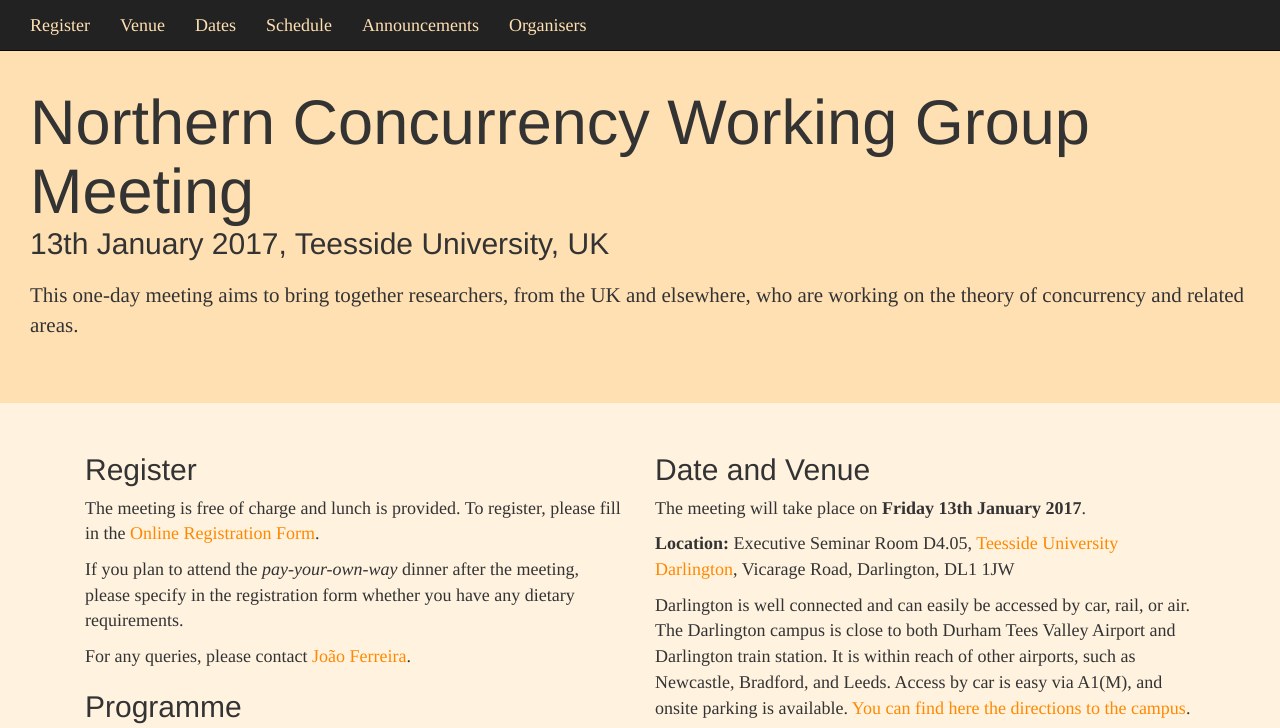
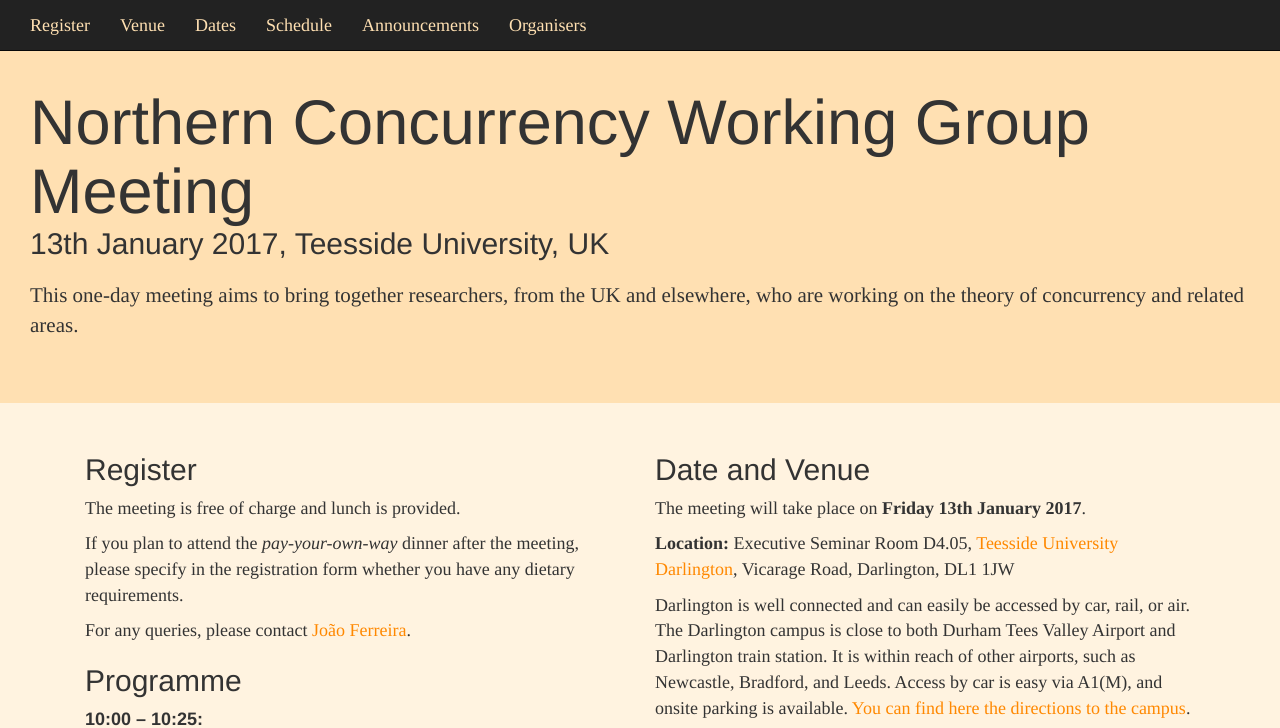
Before and after one commit to ncwg/ncwg.github.io, a plain HTML site: page tees17/index.html in a window 1280 px wide. Shown: the top 728 px of the page. Drawn offline with Linux system fonts and the light colour scheme; grey boxes are pictures that could not be loaded; a web font is replaced by a local one.

Commit message:
Commented the registration link.

```diff
--- a/tees17/index.html
+++ b/tees17/index.html
@@ -57,7 +57,7 @@ concurrency and related areas.</p>
 <div class="container">
   <div class="col-sm-6">
     <h2><a class="anchor" name="register"></a>Register</h2>
-    <p>The meeting is free of charge and lunch is provided. To register, please fill in the <a href="https://goo.gl/forms/ueE1NbXaRCxNv8ip2">Online Registration Form</a>.</p>
+    <p>The meeting is free of charge and lunch is provided.</p> <!--To register, please fill in the <a href="https://goo.gl/forms/ueE1NbXaRCxNv8ip2">Online Registration Form</a>.</p>-->
     <p>If you plan to attend the <em>pay-your-own-way</em> dinner after the meeting, please specify in the registration form whether you have any dietary requirements.</p>
     <p>For any queries, please contact <a href="mailto:jff@tees.ac.uk?subject=Northern Concurrency Meeting 2017">João Ferreira</a>.</p>
 
```
